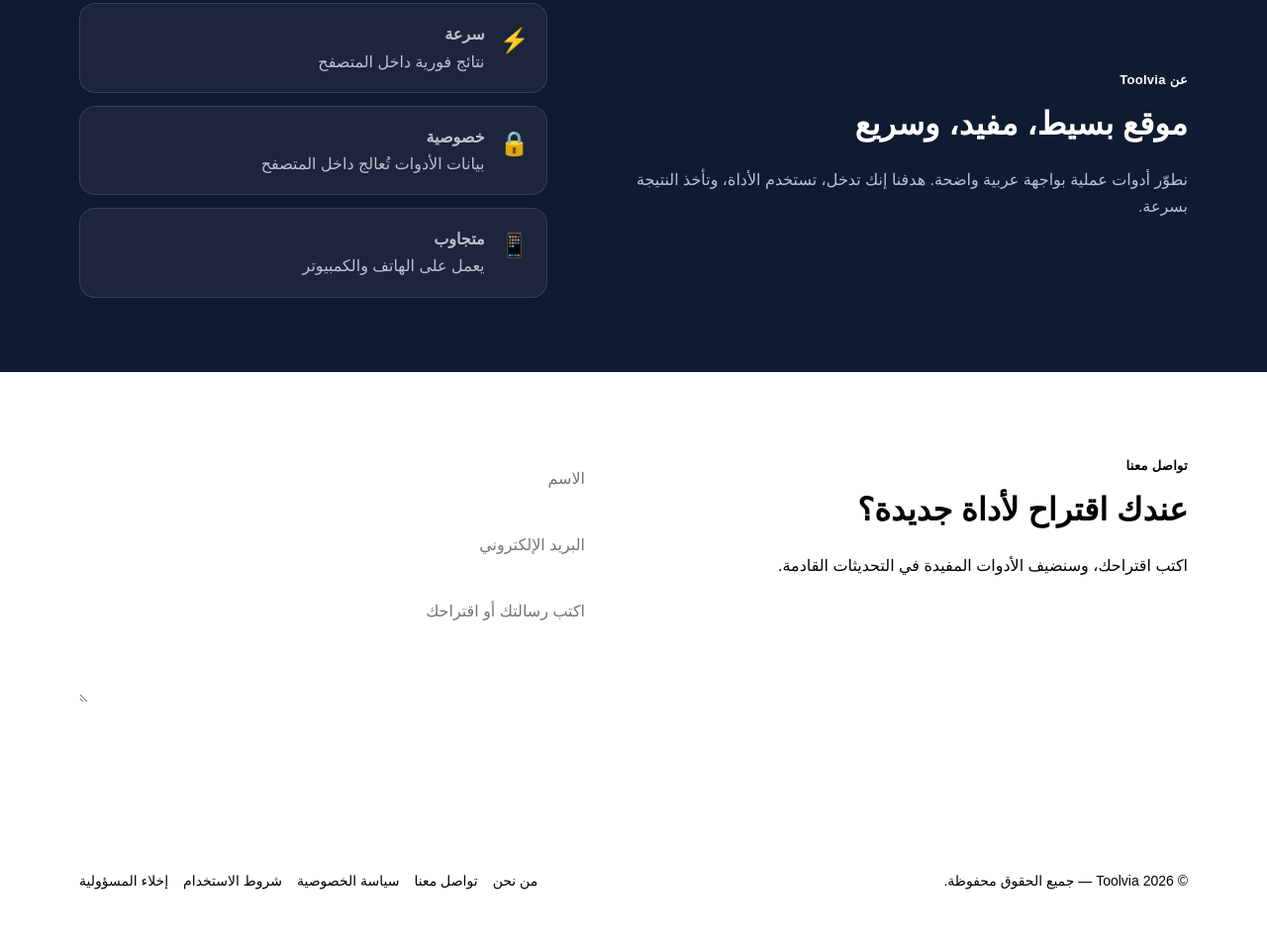
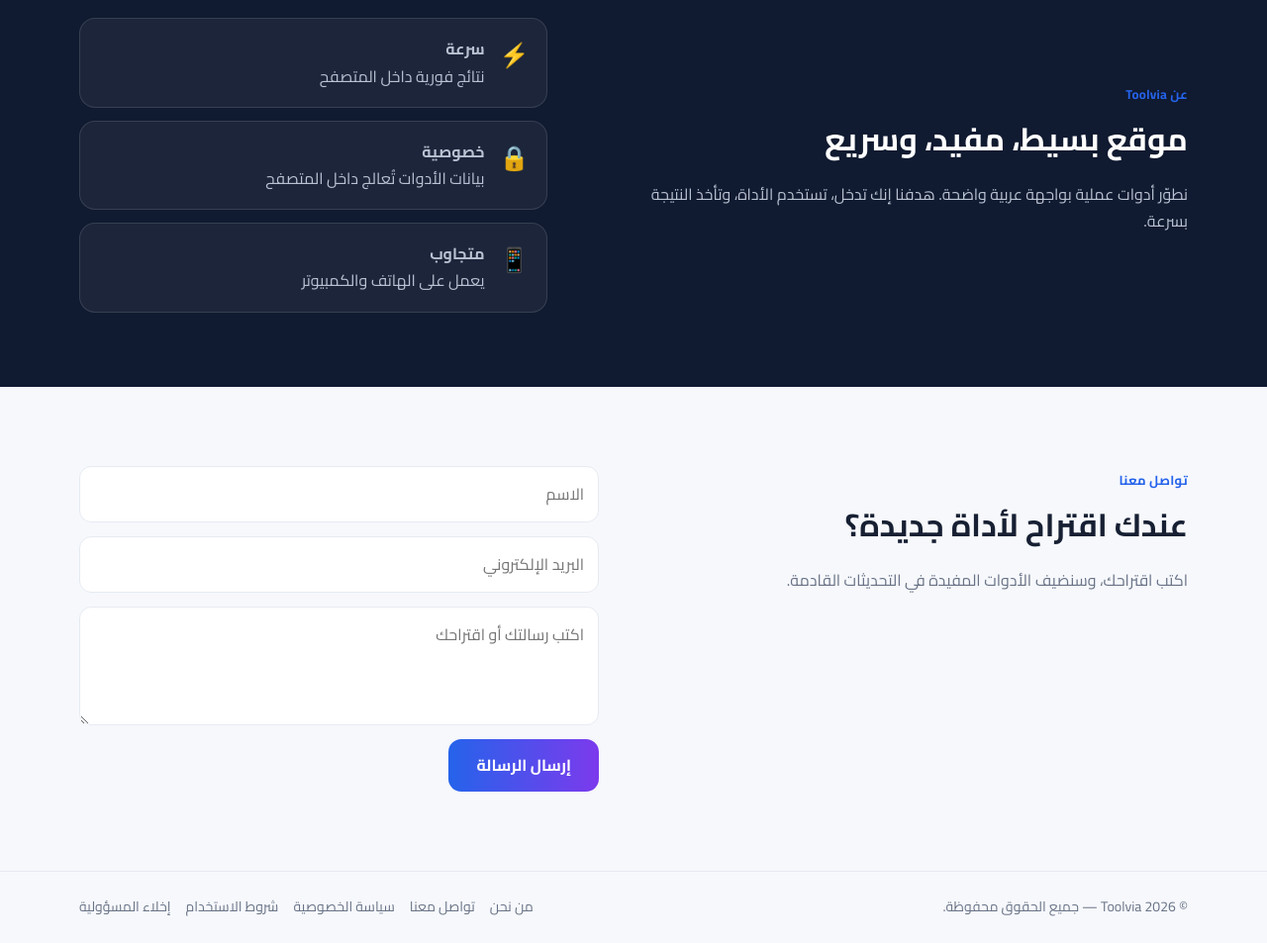
Before and after one commit to toolvia-official/toolvia, a plain HTML site: page index.html in a window 1280 px wide. Shown: the part 1974-2927 px from the top of the page at 99% size. Before the commit the page ends 2901 px from the top, so only its background shows below. Drawn offline with Linux system fonts and the light colour scheme.

Commit message:
Refactor CSS for improved layout and styling

````diff
--- a/style.css
+++ b/style.css
@@ -1,4 +1,4 @@
-```css
+
 @import url('https://fonts.googleapis.com/css2?family=Cairo:wght@400;500;600;700;800&display=swap');
 
 :root {
@@ -18,6 +18,7 @@
 
 html {
   scroll-behavior: smooth;
+  scroll-padding-top: 90px;
 }
 
 body {
@@ -32,7 +33,6 @@ body {
   width: min(1120px, calc(100% - 40px));
   margin: auto;
 }
-
 
 /* =========================
    HEADER
@@ -98,7 +98,6 @@ nav a:hover {
   display: none;
 }
 
-
 /* =========================
    HERO
 ========================= */
@@ -142,7 +141,6 @@ nav a:hover {
     var(--primary),
     var(--primary2)
   );
-
   -webkit-background-clip: text;
   background-clip: text;
   color: transparent;
@@ -209,7 +207,6 @@ nav a:hover {
     var(--primary),
     var(--primary2)
   );
-
   color: #fff;
 }
 
@@ -228,7 +225,6 @@ nav a:hover {
   border-color: var(--primary);
   color: var(--primary);
 }
-
 
 /* =========================
    TOOLS
@@ -338,7 +334,6 @@ nav a:hover {
   padding: 50px;
 }
 
-
 /* =========================
    ABOUT
 ========================= */
@@ -387,7 +382,6 @@ nav a:hover {
   font-size: 16px;
 }
 
-
 /* =========================
    CONTACT
 ========================= */
@@ -397,20 +391,26 @@ nav a:hover {
   display: grid;
   grid-template-columns: 1fr 1fr;
   gap: 70px;
+  scroll-margin-top: 90px;
 }
 
 .contact p {
   color: var(--muted);
 }
 
-form {
+/* نموذج التواصل */
+
+#contactForm {
   display: grid;
-  gap: 12px;
+  gap: 14px;
+  width: 100%;
+  align-content: start;
 }
 
-input,
-textarea {
+#contactForm input:not([type="hidden"]):not([type="checkbox"]),
+#contactForm textarea {
   width: 100%;
+  display: block;
   border: 1px solid var(--border);
   border-radius: 12px;
   padding: 14px;
@@ -420,21 +420,52 @@ textarea {
   outline: none;
 }
 
-input:focus,
-textarea:focus {
+#contactForm input:focus,
+#contactForm textarea:focus {
   border-color: var(--primary);
   box-shadow: 0 0 0 3px rgba(37, 99, 235, .08);
 }
 
-textarea {
+#contactForm textarea {
   min-height: 120px;
   resize: vertical;
 }
 
-form .primary-btn {
+/* زر إرسال الرسالة */
+
+#contactForm button[type="submit"] {
+  display: inline-block;
+  visibility: visible;
+  opacity: 1;
+  width: auto;
+  min-width: 150px;
+  min-height: 48px;
   justify-self: start;
+  padding: 13px 28px;
+  border: none;
+  border-radius: 13px;
+  background: linear-gradient(
+    90deg,
+    var(--primary),
+    var(--primary2)
+  );
+  color: #ffffff;
+  font-family: Cairo, Arial, sans-serif;
+  font-size: 16px;
+  font-weight: 700;
+  cursor: pointer;
+  transition: .2s;
 }
 
+#contactForm button[type="submit"]:hover {
+  transform: translateY(-2px);
+  box-shadow: 0 8px 22px rgba(37, 99, 235, .20);
+}
+
+#contactForm button[type="submit"]:disabled {
+  opacity: .6;
+  cursor: not-allowed;
+}
 
 /* =========================
    TOOL MODAL
@@ -443,22 +474,16 @@ form .primary-btn {
 .modal {
   position: fixed;
   inset: 0;
-
   background: rgba(10, 18, 35, .72);
-
   backdrop-filter: blur(5px);
-
   display: none;
   place-items: center;
-
   padding: 20px;
-
   z-index: 50;
 }
 
 .modal.show {
   display: grid;
-
   animation: modalFade .2s ease;
 }
 
@@ -466,34 +491,23 @@ form .primary-btn {
   from {
     opacity: 0;
   }
-
   to {
     opacity: 1;
   }
 }
-
 
 /* النافذة المستخدمة فعليًا في script.js */
 
 .modal-box {
   width: min(620px, 100%);
   max-height: 90vh;
-
   overflow-y: auto;
-
   background: var(--surface);
-
   border: 1px solid var(--border);
-
   border-radius: 24px;
-
   padding: 32px;
-
   position: relative;
-
-  box-shadow:
-    0 30px 90px rgba(0, 0, 0, .30);
-
+  box-shadow: 0 30px 90px rgba(0, 0, 0, .30);
   animation: modalUp .25s ease;
 }
 
@@ -502,39 +516,27 @@ form .primary-btn {
     opacity: 0;
     transform: translateY(20px) scale(.97);
   }
-
   to {
     opacity: 1;
     transform: translateY(0) scale(1);
   }
 }
 
-
 /* زر الإغلاق */
 
 .modal-close {
   position: absolute;
-
   left: 18px;
   top: 18px;
-
   width: 40px;
   height: 40px;
-
   border: 1px solid var(--border);
-
   background: #f1f4f9;
-
   color: var(--text);
-
   border-radius: 12px;
-
   font-size: 26px;
-
   line-height: 1;
-
   cursor: pointer;
-
   transition: .2s;
 }
 
@@ -544,21 +546,15 @@ form .primary-btn {
   transform: rotate(5deg);
 }
 
-
 /* عنوان الأداة */
 
 .modal-box h2 {
   margin: 0 0 25px;
-
   padding-left: 50px;
-
   font-size: 27px;
-
   font-weight: 800;
-
   color: var(--text);
 }
-
 
 /* نموذج الأداة */
 
@@ -577,39 +573,27 @@ form .primary-btn {
 .tool-form input,
 .tool-form textarea {
   width: 100%;
-
   border: 1px solid var(--border);
-
   border-radius: 14px;
-
   padding: 14px 15px;
-
   font-family: inherit;
-
   font-size: 15px;
-
   background: var(--surface);
-
   color: var(--text);
-
   outline: none;
-
   transition: .2s;
 }
 
 .tool-form input:focus,
 .tool-form textarea:focus {
   border-color: var(--primary);
-
-  box-shadow:
-    0 0 0 3px rgba(37, 99, 235, .10);
+  box-shadow: 0 0 0 3px rgba(37, 99, 235, .10);
 }
 
 .tool-form textarea {
   min-height: 140px;
   resize: vertical;
 }
-
 
 /* نتيجة الحساب */
 
@@ -619,32 +603,19 @@ form .primary-btn {
     #eef4ff,
     #f5f0ff
   );
-
   border: 1px solid #dbe5ff;
-
   border-radius: 16px;
-
   padding: 18px;
-
   text-align: center;
-
   font-size: 20px;
-
   font-weight: 800;
-
   color: var(--primary);
-
   margin-top: 8px;
-
   min-height: 58px;
-
   display: flex;
-
   align-items: center;
-
   justify-content: center;
 }
-
 
 /* أزرار متعددة */
 
@@ -658,42 +629,27 @@ form .primary-btn {
   white-space: nowrap;
 }
 
-
 /* =========================
    TOAST
 ========================= */
 
 .toast {
   position: fixed;
-
   bottom: 22px;
   left: 50%;
-
-  transform:
-    translateX(-50%)
-    translateY(100px);
-
+  transform: translateX(-50%) translateY(100px);
   background: #111827;
-
   color: #fff;
-
   padding: 12px 18px;
-
   border-radius: 12px;
-
   transition: .25s;
-
   z-index: 70;
-
   box-shadow: 0 10px 30px rgba(0, 0, 0, .20);
 }
 
 .toast.show {
-  transform:
-    translateX(-50%)
-    translateY(0);
+  transform: translateX(-50%) translateY(0);
 }
-
 
 /* =========================
    FOOTER
@@ -728,7 +684,6 @@ footer {
   color: var(--primary);
 }
 
-
 /* =========================
    LEGAL PAGES
 ========================= */
@@ -740,15 +695,10 @@ footer {
 .legal-card {
   max-width: 850px;
   margin: auto;
-
   padding: 45px;
-
   background-color: var(--surface);
-
   border: 1px solid var(--border);
-
   border-radius: 22px;
-
   box-shadow: var(--shadow);
 }
 
@@ -782,7 +732,6 @@ footer {
   border-radius: 50px;
 }
 
-
 /* =========================
    DARK MODE
 ========================= */
@@ -801,12 +750,11 @@ body.dark .header {
 }
 
 body.dark .hero {
-  background:
-    radial-gradient(
-      circle at 50% 0,
-      #172a54 0,
-      transparent 50%
-    );
+  background: radial-gradient(
+    circle at 50% 0,
+    #172a54 0,
+    transparent 50%
+  );
 }
 
 body.dark .badge,
@@ -838,7 +786,6 @@ body.dark .search-wrap input {
   color: var(--text);
 }
 
-
 /* =========================
    RESPONSIVE
 ========================= */
@@ -862,19 +809,13 @@ body.dark .search-wrap input {
 
   nav {
     display: none;
-
     position: absolute;
-
     top: 76px;
     right: 0;
     left: 0;
-
     background: var(--surface);
-
     padding: 20px;
-
     flex-direction: column;
-
     border-bottom: 1px solid var(--border);
   }
 
@@ -900,7 +841,6 @@ body.dark .search-wrap input {
   }
 }
 
-
 @media (max-width: 560px) {
 
   .container {
@@ -922,6 +862,10 @@ body.dark .search-wrap input {
   .primary-btn,
   .secondary-btn {
     text-align: center;
+  }
+
+  #contactForm button[type="submit"] {
+    width: 100%;
   }
 
   .footer-inner {
@@ -964,4 +908,3 @@ body.dark .search-wrap input {
     font-size: 18px;
   }
 }
-```
````
